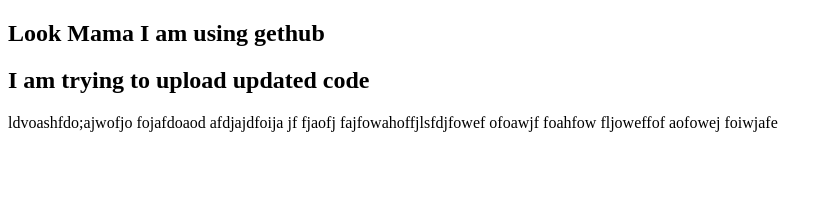
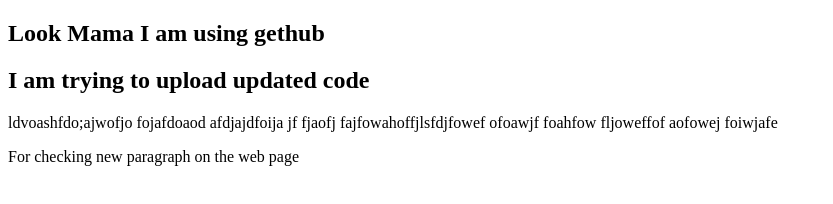
Before and after one commit to maamg/my_first_website, a plain HTML site: page index.html in a window 1280 px wide. Shown: the whole page, without its empty margins (0-833 px from the left). Drawn offline with Linux system fonts and the light colour scheme.

Commit message:
checking paragraph update on webpage

```diff
--- a/index.html
+++ b/index.html
@@ -9,5 +9,6 @@
     <h2>Look Mama I am using gethub </h2>
     <h2>I am trying to upload updated code </h2>
     <p>ldvoashfdo;ajwofjo fojafdoaod afdjajdfoija jf fjaofj fajfowahoffjlsfdjfowef ofoawjf foahfow fljoweffof aofowej foiwjafe</p>
+    <p>For checking new paragraph on the web page</p>
 </body>
 </html>
```
